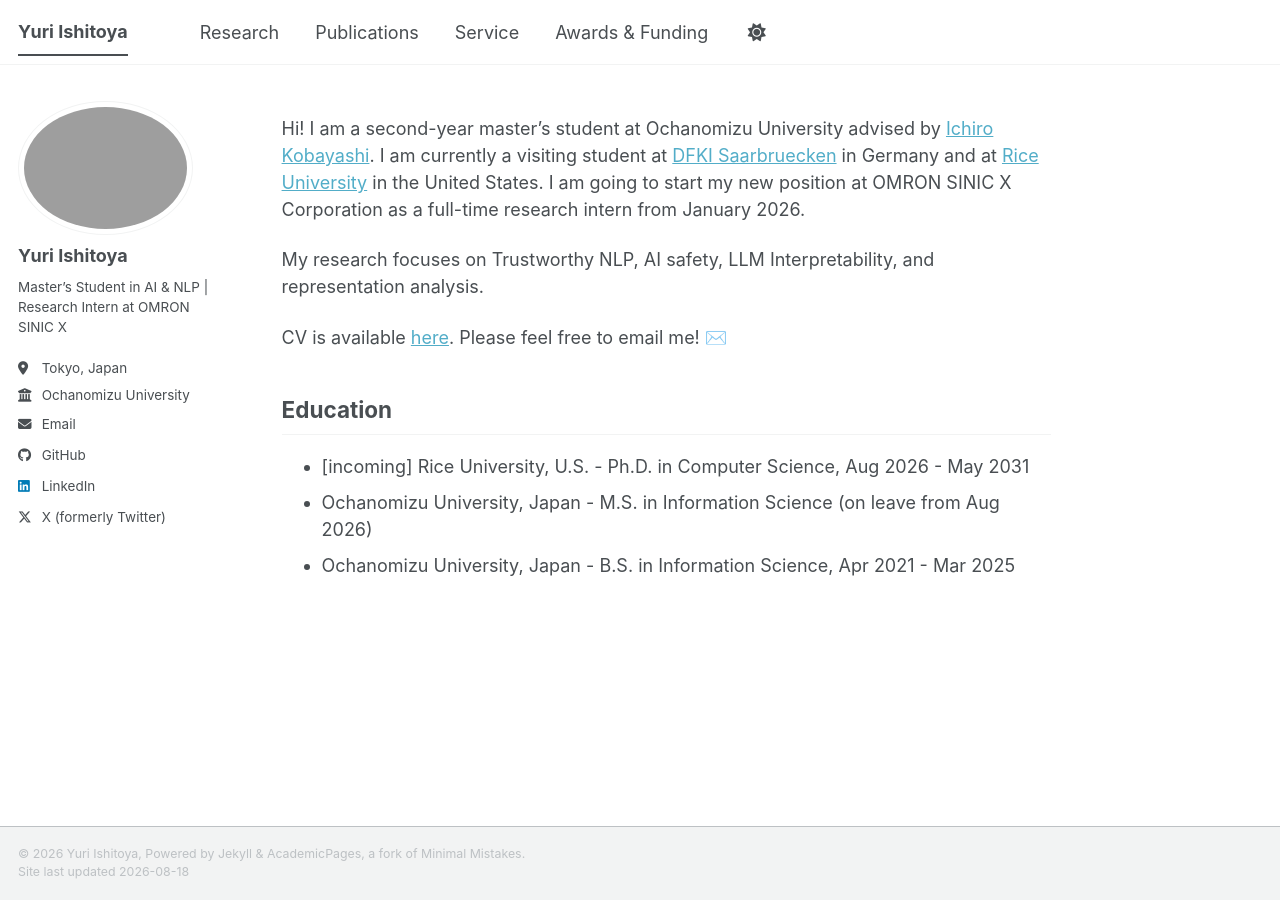
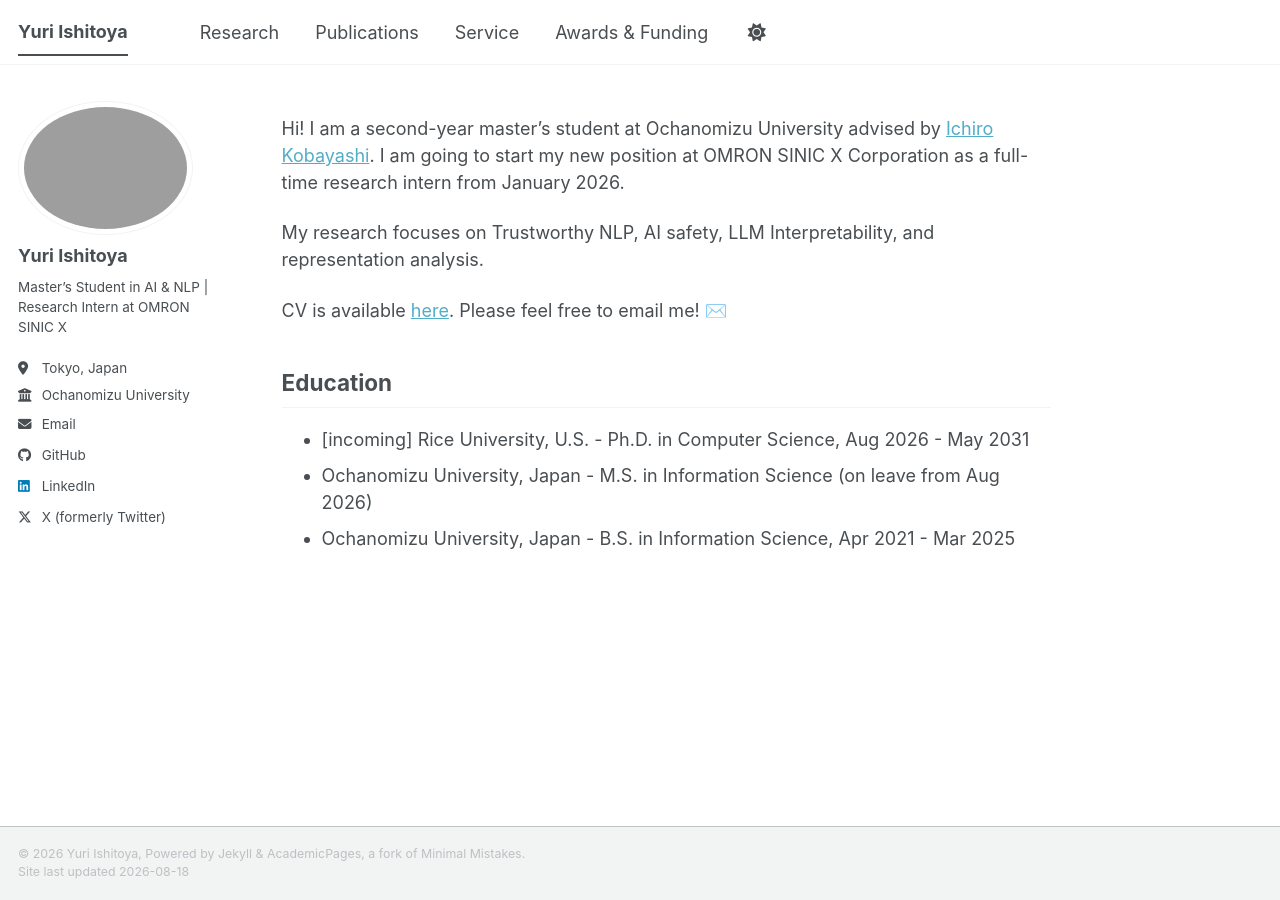
Before and after one commit to ishity/ishity.github.io, a Jekyll site: the page built from _pages/about.md, in a window 1280 px wide. Built offline with Jekyll 4.4.1, drawn with Linux system fonts in a browser that asks for light colours; a script bundle is joined from its source files by our own code; library files that are not in the unit come from our copies.

Commit message:
fix: experiment

```diff
--- a/_pages/about.md
+++ b/_pages/about.md
@@ -7,7 +7,7 @@ redirect_from:
   - /about.html
 ---
 
-Hi! I am a second-year master's student at Ochanomizu University advised by [Ichiro Kobayashi](https://www.koba.is.ocha.ac.jp/kobalab/index.php/aboutus/ichirokobayashi/). I am currently a visiting student at [DFKI Saarbruecken](https://www.dfki.de/web/ueber-uns/standorte-kontakt/saarbruecken) in Germany and at [Rice University](https://vislang.ai/) in the United States. I am going to start my new position at OMRON SINIC X Corporation as a full-time research intern from January 2026.
+Hi! I am a second-year master's student at Ochanomizu University advised by [Ichiro Kobayashi](https://www.koba.is.ocha.ac.jp/kobalab/index.php/aboutus/ichirokobayashi/). I am going to start my new position at OMRON SINIC X Corporation as a full-time research intern from January 2026.
 
 My research focuses on Trustworthy NLP, AI safety, LLM Interpretability, and representation analysis.
 
```
